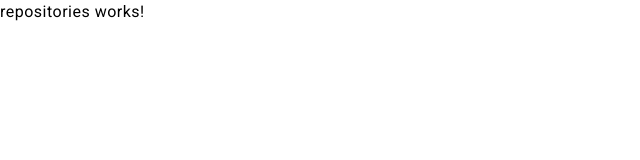
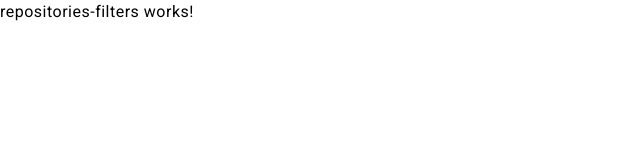
Before and after one commit to Math1987/github-explorer, an Angular app: page /repos in a window 1280 px wide. Shown: the top 160 px of the page, without its empty margins (0-640 px from the left). Built offline with nearby package versions, Linux system fonts and the light colour scheme.

Commit message:
add repositories filters component

```diff
--- /dev/null
+++ b/src/app/features/repositories/repositories-filters/repositories-filters.component.html
@@ -0,0 +1 @@
+<p>repositories-filters works!</p>
--- a/src/app/features/repositories/repositories.component.html
+++ b/src/app/features/repositories/repositories.component.html
@@ -1 +1 @@
-<p>repositories works!</p>
+<app-repositories-filters></app-repositories-filters>
--- a/src/app/features/repositories/repositories.module.ts
+++ b/src/app/features/repositories/repositories.module.ts
@@ -3,6 +3,7 @@ import { CommonModule } from '@angular/common';
 import { RepositoriesComponent } from './repositories.component';
 import { routes } from './repositories.routes';
 import { RouterModule } from '@angular/router';
+import { RepositoriesFiltersComponent } from './repositories-filters/repositories-filters.component';
 
 
 
@@ -12,7 +13,8 @@ import { RouterModule } from '@angular/router';
   ],
   imports: [
     CommonModule,
-    RouterModule.forChild(routes)
+    RouterModule.forChild(routes),
+    RepositoriesFiltersComponent
   ]
 })
 export class RepositoriesModule {
```
Also changed, not shown: src/app/features/repositories/repositories-filters/repositories-filters.component.ts (added, +14 -0 lines), src/app/features/repositories/repositories-filters/repositories-filters.component.scss (added), 2 other files (tests, documents, lock files or other folders).
